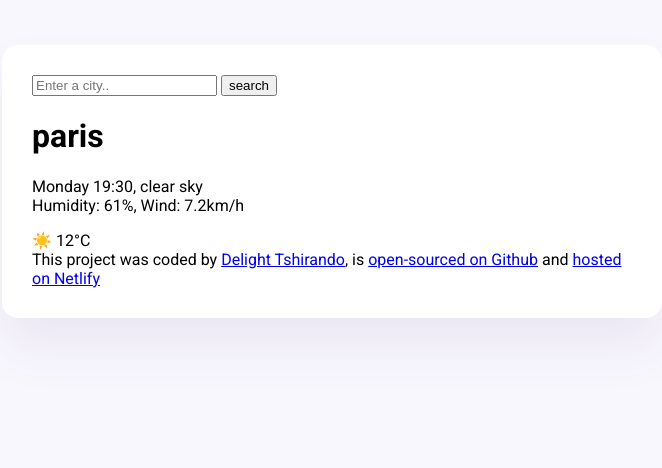
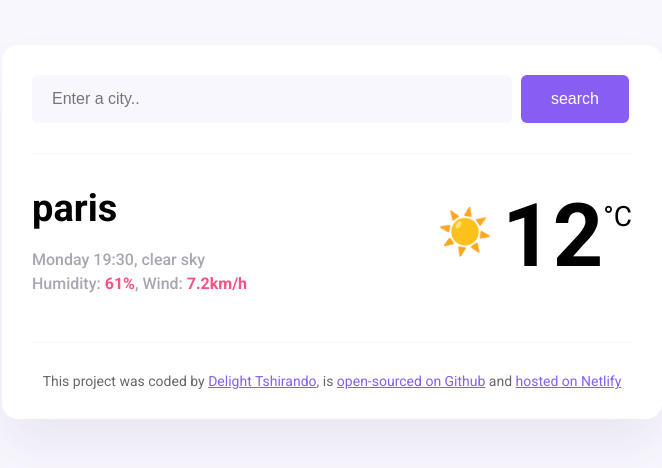
Before and after one commit to delightteekay/delight-weather-app, a plain HTML site: page index.html in a window 1280 px wide. Shown: the whole page, without its empty margins (308-970 px from the left). Drawn offline with Linux system fonts and the light colour scheme.

Commit message:
added basic CSS

```diff
--- a/index.html
+++ b/index.html
@@ -12,22 +12,26 @@
 <body>
 <div class="weather-app">
 <header>
-<form>
-<input type="search" placeholder="Enter a city.." required />
-<input type="submit" value="search" />
+<form class="search-form">
+<input type="search" placeholder="Enter a city.." required class="search-form-input" />
+<input type="submit" value="search" class="search-form-button" />
 </form>
 </header>
 <main>
+<div class="weather-app-data">
 <div>
-<h1>paris</h1>
-<p>
+<h1 class="weather-app-city">paris</h1>
+<p class="weather-app-details">
 Monday 19:30, clear sky
 <br />
-Humidity: 61%, Wind: 7.2km/h
+Humidity: <strong>61%</strong>, Wind: <strong>7.2km/h</strong>
 </p>
 </div>
-<div>
-☀️ 12°C
+<div class="weather-app-temperature-container">
+<div class="weather-app-icon">☀️</div>
+<div class="weather-app-temperature">12</div>
+<div class="weather-app-unit">°C</div>
+</div>
 </div>
 </main>
 <footer>
--- a/src/style.css
+++ b/src/style.css
@@ -3,6 +3,11 @@ body {
     font-family: "Roboto", sans-serif;
 
 }
+
+a {
+    color: #885df1;
+}
+
 
 .weather-app {
     background: white;
@@ -12,3 +17,83 @@ body {
     box-shadow: 0 30px 50px rgba(65, 50, 100, 0.08);
     border-radius: 16px;
 }
+
+header {
+    border-bottom: 1px solid #f9f7fe;
+    padding: 0 0 30px;
+}
+
+.search-form-input {
+    background-color: #f9f7fe;
+    border: none;
+    border-radius: 6px;
+    width: 80%;
+    padding: 15px 20px;
+    font-size: 16px;
+}
+
+.search-form-button {
+    background: #885df1;
+    padding: 15px 30px;
+    border: none;
+    border-radius: 6px;
+    color: white;
+    margin-left: 5px;
+    font-size: 16px;
+}
+
+.weather-app-data {
+    display: flex;
+    justify-content: space-between;
+}
+
+.weather-app-city {
+    margin: 0;
+    font-size: 38px;
+    line-height: 48px;
+}
+
+.weather-app-details {
+    font-size: 16px;
+    line-height: 24px;
+    color: rgba(39, 33, 66, 0.4);
+    font-weight: 500;
+}
+
+.weather-app-details strong {
+    color: #f65282;
+}
+
+.weather-app-temperature-container {
+    display: flex;
+}
+
+.weather-app-temperature {
+    font-size: 88px;
+    font-weight: bold;
+    margin-left: 10px;
+}
+
+.weather-app-icon {
+    font-size: 44px;
+    margin-top: 22px;
+}
+
+.weather-app-unit {
+    margin-top: 16px;
+    font-size: 28px;
+}
+
+
+main {
+    padding: 30px 0;
+}
+
+footer {
+    border-top: 1px solid #f9f7fe;
+    padding: 30px 0 0 0;
+    text-align: center;
+    font-size: 14px;
+    color: rgba(0, 0, 0, 0.6);
+
+}
```
